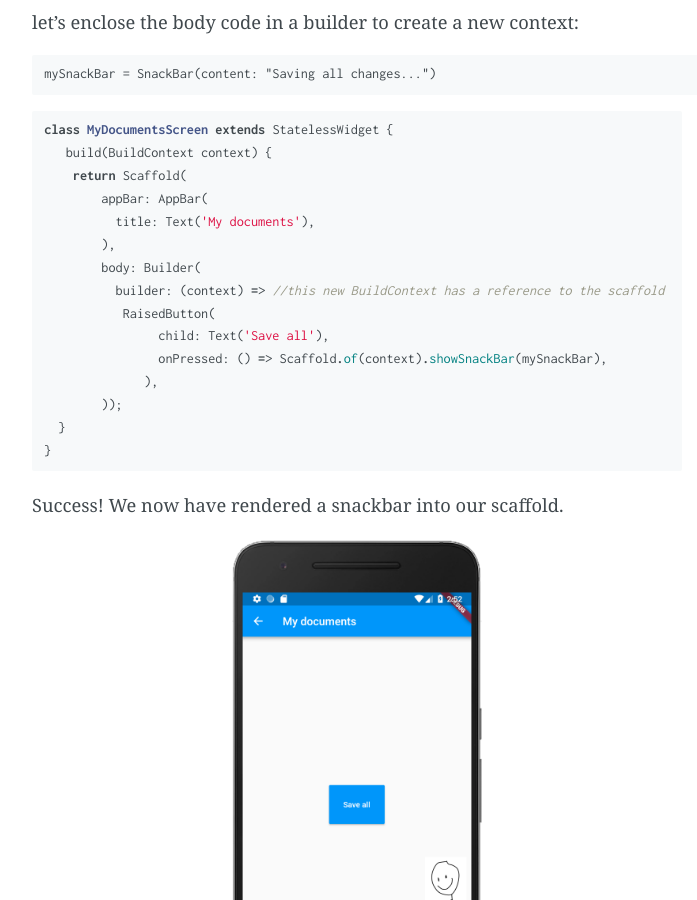
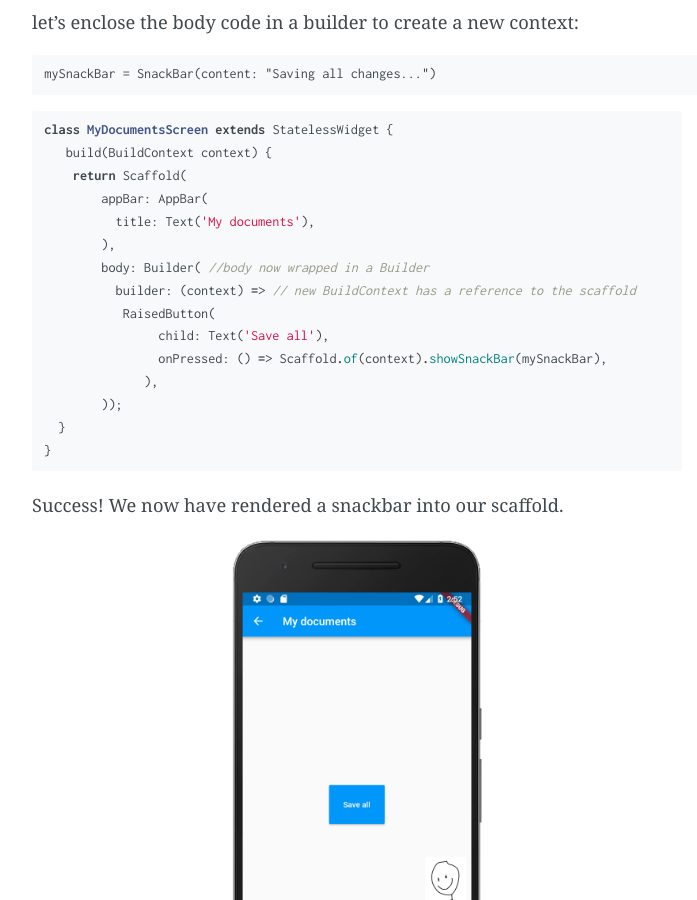
Before and after one commit to liefery-it-legacy/blog, a Jekyll site: the page built from _posts/2019-02-20-flutter-for-newbies-why-you-should-care-about-the-build-context.md, in a window 1280 px wide and 900 px high, scrolled down 6250 px. Shown: the whole window, without its empty margins (283-980 px from the left). Built offline with Jekyll 4.4.1, drawn with Linux system fonts in a browser that asks for light colours; some web fonts are replaced; comment, search, counter and statistics services are not loaded.

Commit message:
comment code

```diff
--- a/_posts/2019-02-20-flutter-for-newbies-why-you-should-care-about-the-build-context.md
+++ b/_posts/2019-02-20-flutter-for-newbies-why-you-should-care-about-the-build-context.md
@@ -132,8 +132,8 @@ class MyDocumentsScreen extends StatelessWidget {
         appBar: AppBar(
           title: Text('My documents'),
         ),
-        body: Builder(
-          builder: (context) => //this new BuildContext has a reference to the scaffold
+        body: Builder( //body now wrapped in a Builder
+          builder: (context) => // new BuildContext has a reference to the scaffold
            RaisedButton(
                 child: Text('Save all'),
                 onPressed: () => Scaffold.of(context).showSnackBar(mySnackBar),
```
